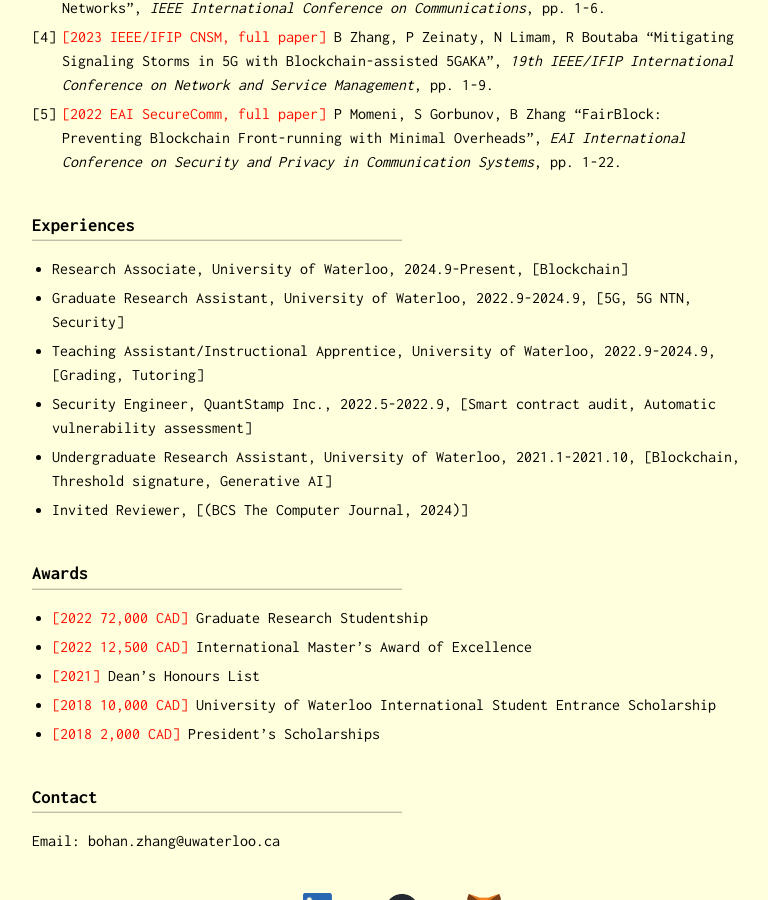
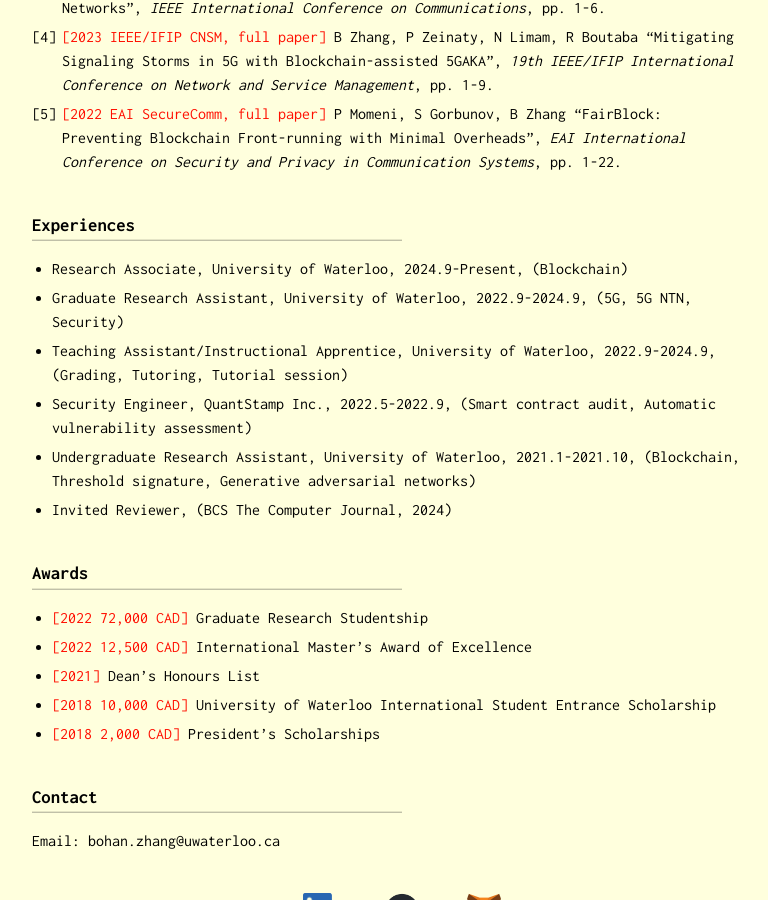
Before and after one commit to zbh888/zbh888.github.io, a Jekyll site: the page built from index.md, in a window 1280 px wide and 900 px high, scrolled down 1014 px. Shown: the whole window, without its empty margins (238-1006 px from the left). Built offline with Jekyll 4.4.1, drawn with Linux system fonts in a browser that asks for light colours.

Commit message:
Update index.md

```diff
--- a/index.md
+++ b/index.md
@@ -18,12 +18,12 @@ Over the years, I have found that I enjoy performing data analytics, forecasting
 5. [[2022 EAI SecureComm, full paper]](https://eprint.iacr.org/2022/1066) P Momeni, S Gorbunov, B Zhang "FairBlock: Preventing Blockchain Front-running with Minimal Overheads", _EAI International Conference on Security and Privacy in Communication Systems_, pp. 1-22.
 
 ### Experiences
-* Research Associate, University of Waterloo, 2024.9-Present, [Blockchain]
-* Graduate Research Assistant, University of Waterloo, 2022.9-2024.9, [5G, 5G NTN, Security]
-* Teaching Assistant/Instructional Apprentice, University of Waterloo, 2022.9-2024.9, [Grading, Tutoring]
-* Security Engineer, QuantStamp Inc., 2022.5-2022.9, [Smart contract audit, Automatic vulnerability assessment]
-* Undergraduate Research Assistant, University of Waterloo, 2021.1-2021.10, [Blockchain, Threshold signature, Generative AI]
-* Invited Reviewer, [(BCS The Computer Journal, 2024)]
+* Research Associate, University of Waterloo, 2024.9-Present, (Blockchain)
+* Graduate Research Assistant, University of Waterloo, 2022.9-2024.9, (5G, 5G NTN, Security)
+* Teaching Assistant/Instructional Apprentice, University of Waterloo, 2022.9-2024.9, (Grading, Tutoring, Tutorial session)
+* Security Engineer, QuantStamp Inc., 2022.5-2022.9, (Smart contract audit, Automatic vulnerability assessment)
+* Undergraduate Research Assistant, University of Waterloo, 2021.1-2021.10, (Blockchain, Threshold signature, Generative adversarial networks)
+* Invited Reviewer, (BCS The Computer Journal, 2024)
 
 ### Awards
 * [[2022 72,000 CAD]](https://uwaterloo.ca/graduate-studies-postdoctoral-affairs/awards/graduate-research-studentship) Graduate Research Studentship
```
